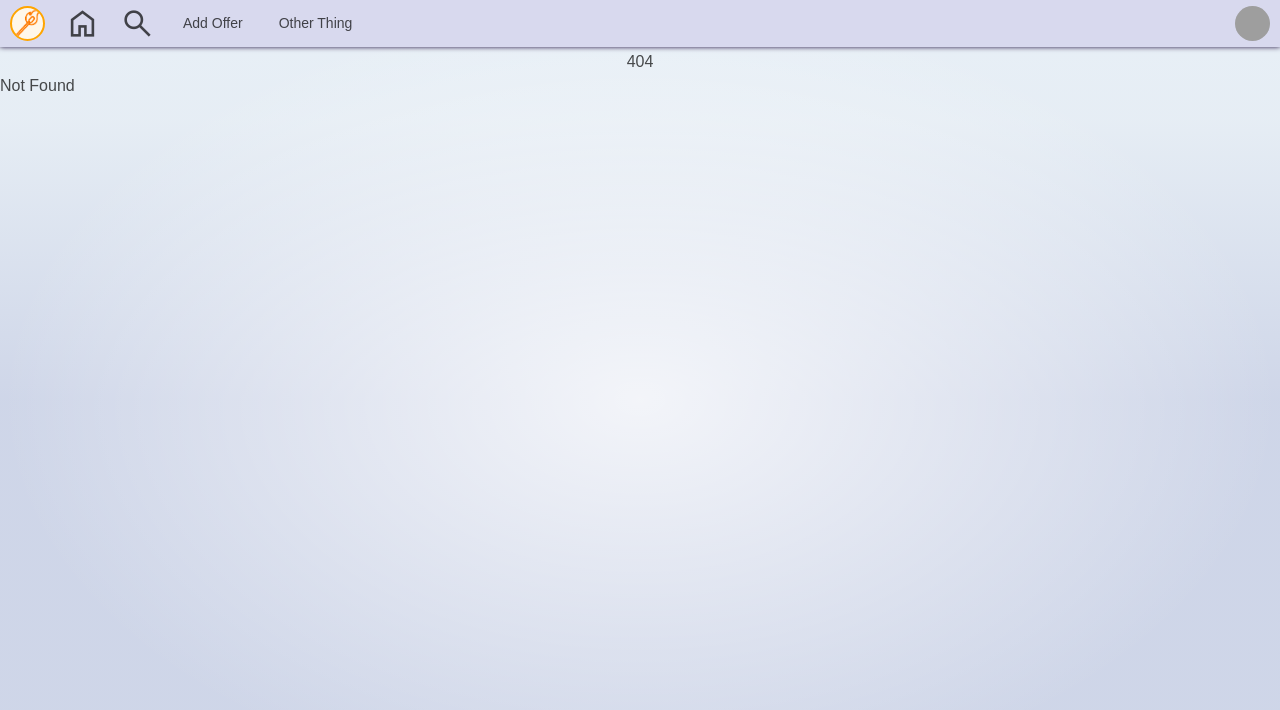
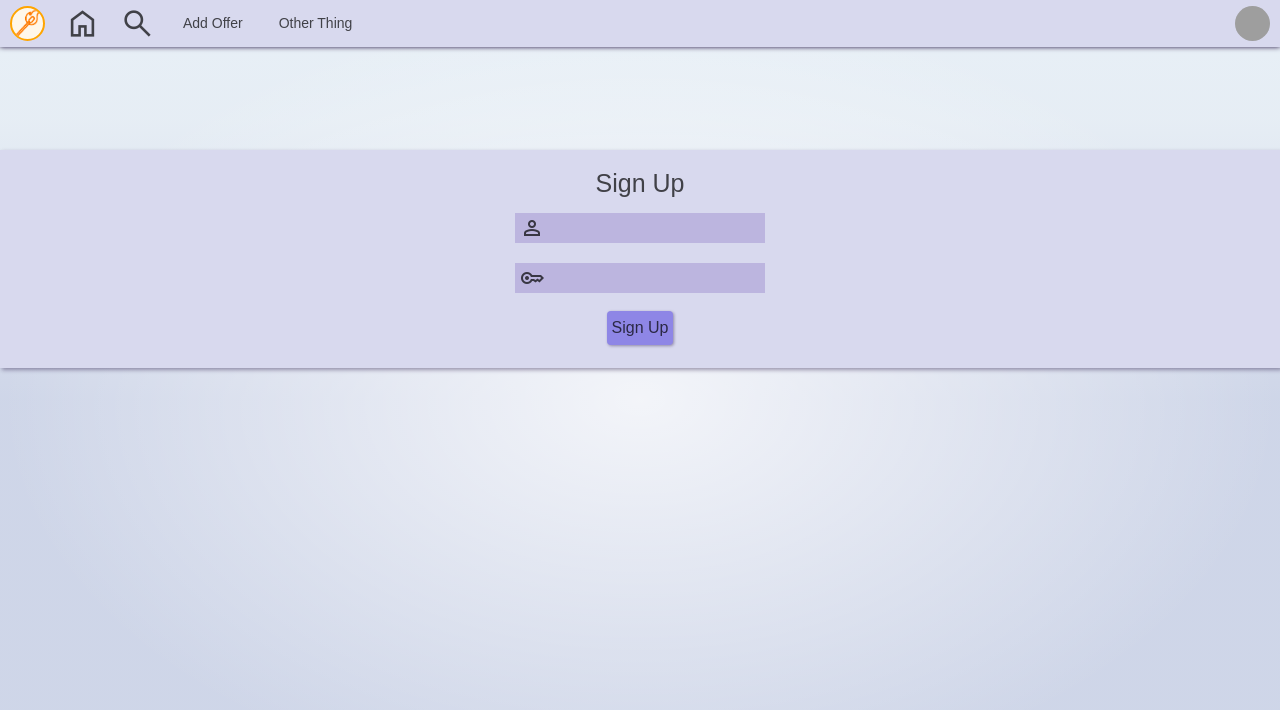
Before and after one commit to nevoniuk/SalaryMatch, a SvelteKit app: page /signup in a window 1280 px wide. Before the commit this address had no page. Shown: the top 710 px of the page. Built offline with nearby package versions, Linux system fonts and the light colour scheme; grey boxes are pictures that could not be loaded.

Commit message:
Sal 27 create account creation page (#14)
* initialized account creation page

* sign up button

* removed unnecessary code

---------

Co-authored-by: William Yang <s-yangqih@bsd405.org>

```diff
--- /dev/null
+++ b/src/routes/signup/+page.svelte
@@ -0,0 +1,95 @@
+<style>
+
+    .login-card {
+        display: flex;
+        align-items: center;
+        align-self: center;
+        justify-content: center;
+        flex-direction: column;
+        background-color: var(--card-color);
+        box-shadow: 2px 2px 4px 0px rgba(34, 17, 66,0.4);
+        padding: 15px;
+    }
+
+    .login-text {
+        font-size: 25px;
+    }
+    form {
+        width: 250px;
+        height: 30px;
+        background-color: rgb(188, 181, 223);
+        margin: 10px;
+        display: flex;
+        flex-direction:row;
+        align-items: center;
+    }
+    .icon-container {
+        margin-left:5px;
+        margin-right:5px;
+        display: flex;
+        align-items: center;
+        height:100%;
+        width: 30px;
+    }
+
+    input {
+        height:100%;
+        width: 100%;
+        background-color: transparent;
+        font-size: 14px;
+        padding-left: 10px;
+    }
+    input:focus {
+        background-color: rgb(216, 214, 250);
+    }
+    .button {
+        background-color:rgb(142, 134, 230);
+        padding: 5px;
+        border-radius: 4px;
+        box-shadow: 1px 1px 3px 0px rgba(34, 17, 66,0.4);
+        margin: 8px;
+        margin-left: 30px;
+        margin-right: 30px;
+    }
+    .button > p {
+        font-size: 12px;
+        font-weight: bold;
+    }
+    .other-buttons-container {
+        display: flex;
+        flex-direction: row;
+    }
+    .bigger >  p {
+        font-size: 16px;
+    }
+</style>
+<div style="height:100px"></div>
+
+<div class="login-card">
+    <p class="login-text">Sign Up</p>
+    <form>
+        <div class="icon-container">
+            <span class="material-symbols-outlined">
+                person
+            </span>
+        </div>
+        <input>
+    </form>
+    <form>
+        <div class="icon-container">
+            <span class="material-symbols-outlined">
+                key
+            </span>
+        </div>
+        <input>
+    </form>
+
+    <div class="bigger button">
+        <button>
+            <p>
+                Sign Up
+            </p>
+        </button>
+    </div>
+
+</div>
```
